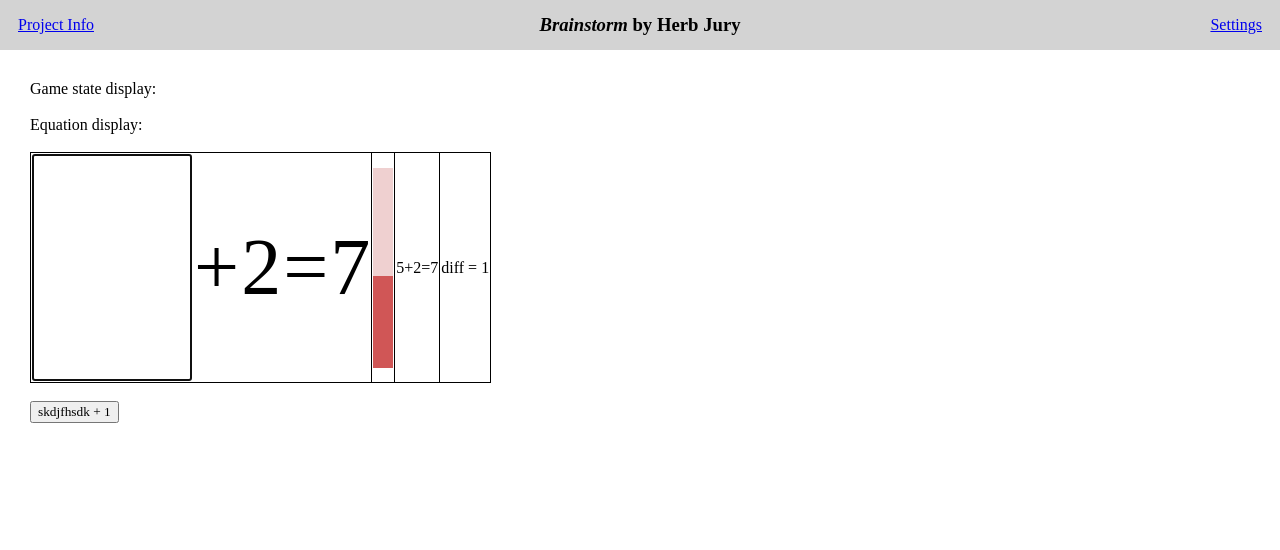
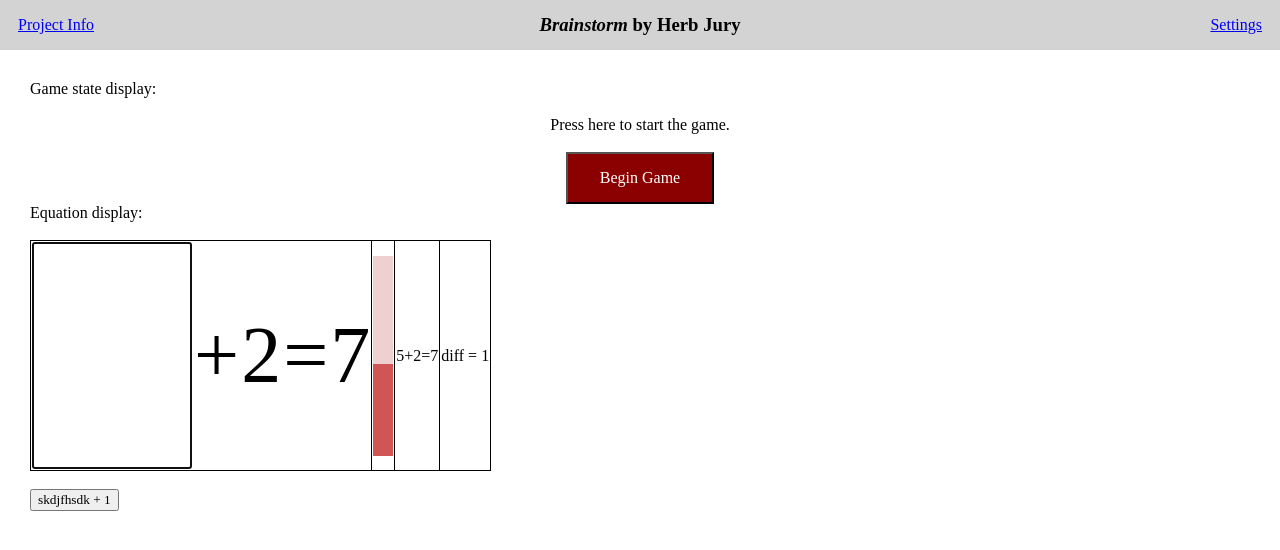
Before and after one commit to MrMugwump/BrainstormComp225, a Next.js app: page / in a window 1280 px wide. Shown: the top 550 px of the page. Built offline with nearby package versions, Linux system fonts and the light colour scheme.

Commit message:
States functionality for gamescene

```diff
--- a/src/app/gameScene.tsx
+++ b/src/app/gameScene.tsx
@@ -1,7 +1,46 @@
 import React from "react"
 import { useState, useEffect } from 'react';
 import EquationDisplay from "./equationDisplay";
+import "./gameSceneStyle.css"
+
+enum GameState {
+    Start = 0,
+    Play = 1,
+    End = 2,
+}
 
 export default function GameScene() {
-    return (<div></div>);
+    const [gameState, setGameState] = useState(GameState.Start);
+
+    const StartScreen = () => (
+        <div className="startScreen">
+            Press here to start the game.
+            <br/><br/>
+            <button className="startButton" onClick={()=>{
+                setGameState(GameState.Play);
+            }}>Begin Game</button>
+        </div>
+    )
+
+    const PlayScreen = () => (
+        <div className="playScreen">
+            Playing the game.
+        </div>
+    )
+
+    const EndScreen = () => (
+        <div className="endScreen">
+            End screen text.
+        </div>
+    )
+
+    if(gameState==GameState.Start) {
+        return (StartScreen());
+    } else if(gameState==GameState.Play) {
+        return (PlayScreen());
+    } else if(gameState==GameState.End) {
+        return (EndScreen());
+    } else {
+        return <></>;
+    }
 }
--- /dev/null
+++ b/src/app/gameSceneStyle.css
@@ -0,0 +1,16 @@
+.startScreen {
+    margin:auto;
+    width:100%;
+    text-align:center;
+}
+
+.startButton {
+    background-color: darkred;
+    border-color:black;
+    color: white;
+    padding: 15px 32px;
+    text-align: center;
+    text-decoration: none;
+    display: inline-block;
+    font-size: 16px;
+}
```
